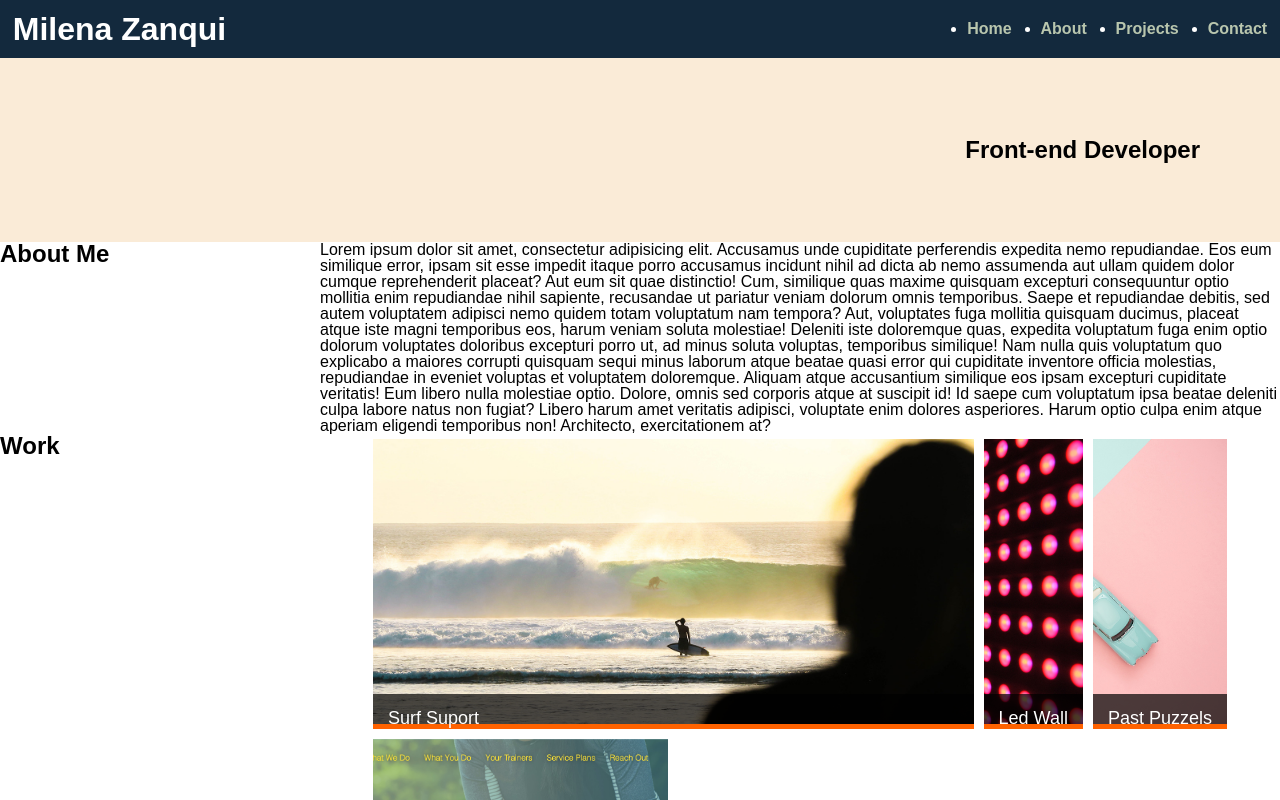
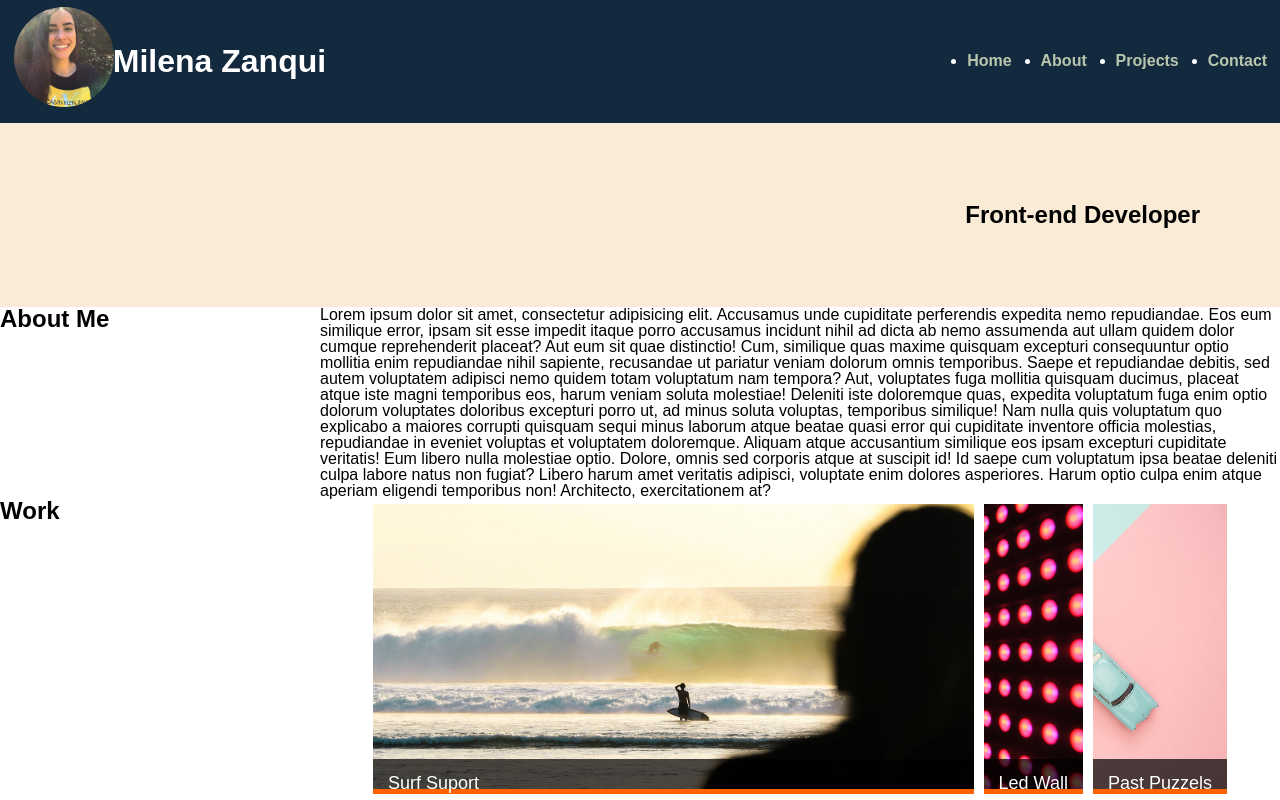
Before and after one commit to mitessari/FirstPortfolio, a plain HTML site: page index.html in a window 1280 px wide. Shown: the top 800 px of the page. Drawn offline with Linux system fonts and the light colour scheme.

Commit message:
adjusted the margins of profile image  and text in the style.css

```diff
--- a/css/style.css
+++ b/css/style.css
@@ -11,12 +11,25 @@ header {
 
  h1 {
  font-size: 200%;
+ margin-left: 100px;
 }
-
+/* Navagation CSS */
 nav ul {
   display: flex;
   justify-content: space-between;
   min-width: 300px;
+
+}
+.profile-photo img {
+  width: 100px;
+  height: 100px;
+  border-radius: 50%;
+  overflow: hidden;
+  margin-top: -6px;
+  margin-left: -740px;
+/*
+  padding-right: 65px;
+  width: 200px; */
 }
 
 nav a {
@@ -50,6 +63,8 @@ body {
   background-color: antiquewhite;
   padding: 80px;
 }
+
+/* Category Grid CSS */
 
 #categoryGrid {
   margin: 0px 5%;
--- a/index.html
+++ b/index.html
@@ -13,6 +13,8 @@
 <body>
   <header>
     <h1>Milena Zanqui</h1>
+    <img id="bio-image">
+    <a class="profile-photo" href="#"><img src="images/profile.jpeg"></a>
     <nav>
       <ul>
         <li><a href="#">Home</a></li>
@@ -20,6 +22,7 @@
         <li><a href="#">Projects</a></li>
         <li><a href="#">Contact</a></li>
       </ul>
+
     </nav>
     </nav>
   </header>
```
Also changed, not shown: images/profile.jpeg (added).
